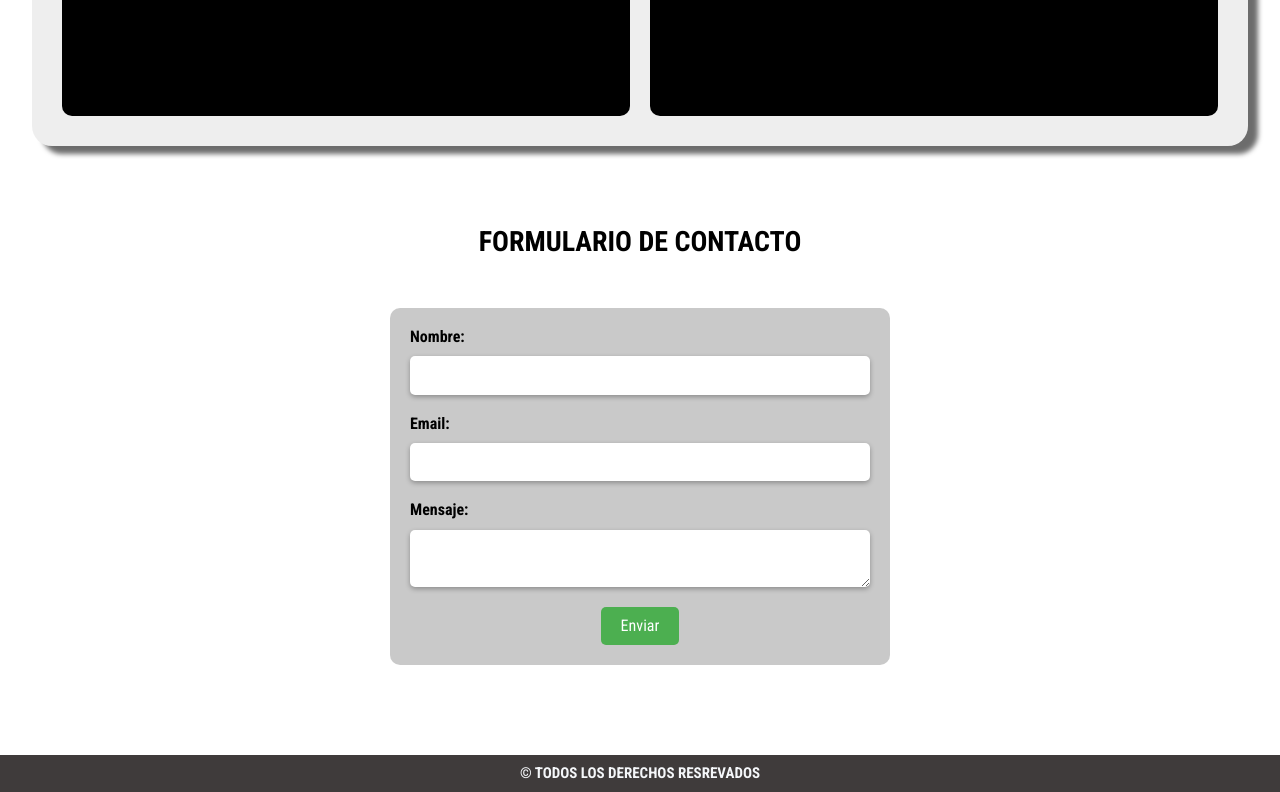
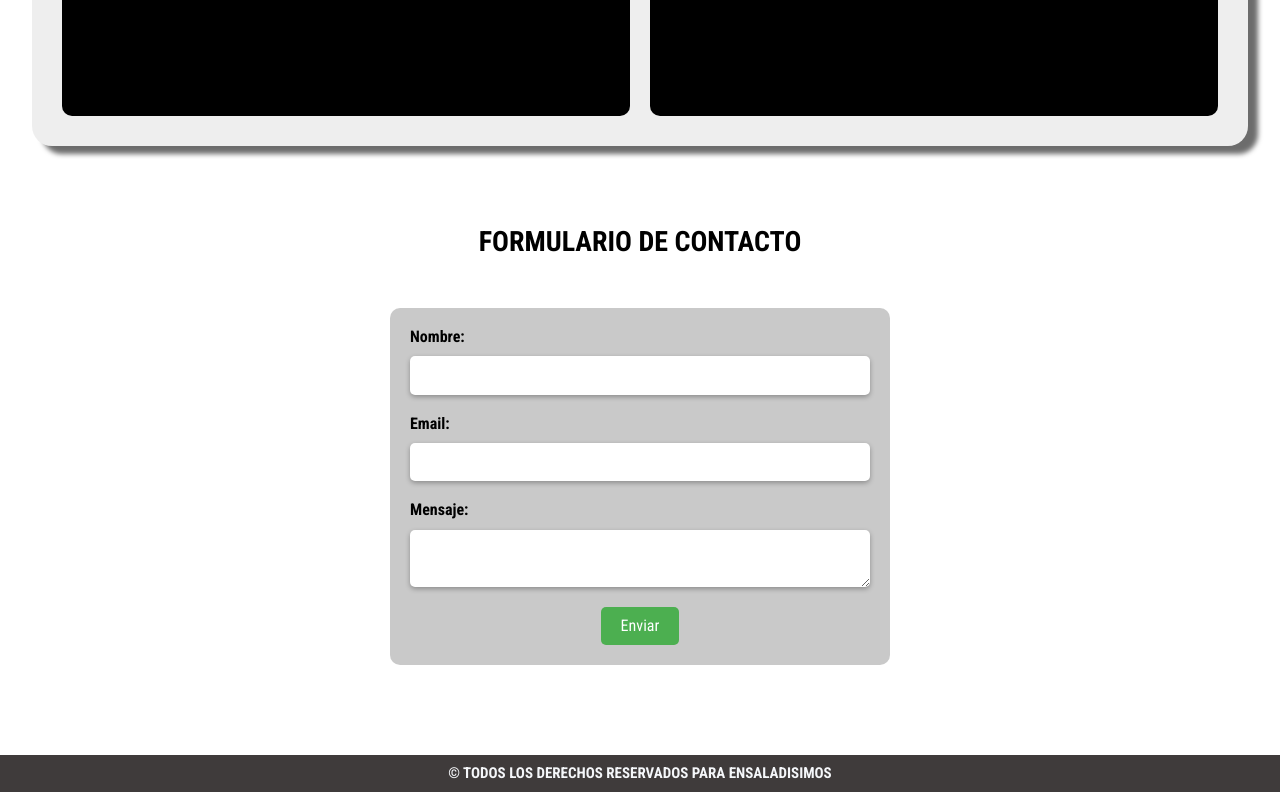
Before and after one commit to Geovanni-Vera/restaurante-ensaladas, a plain HTML site: page index.html in a window 1280 px wide. Shown: the part 2635-3427 px from the top of the page. Drawn offline with Linux system fonts and the light colour scheme.

Commit message:
Arreglo de texto footer y añadimos el nombre del restaurante

```diff
--- a/index.html
+++ b/index.html
@@ -116,7 +116,7 @@
     </main>
     <footer>
         <section class="pie-de-pagina">
-            <h3>&copy todos los derechos resrevados</h3>
+            <h3>&copy todos los derechos reservados para ensaladisimos</h3>
         </section>
     </footer>
 
```
